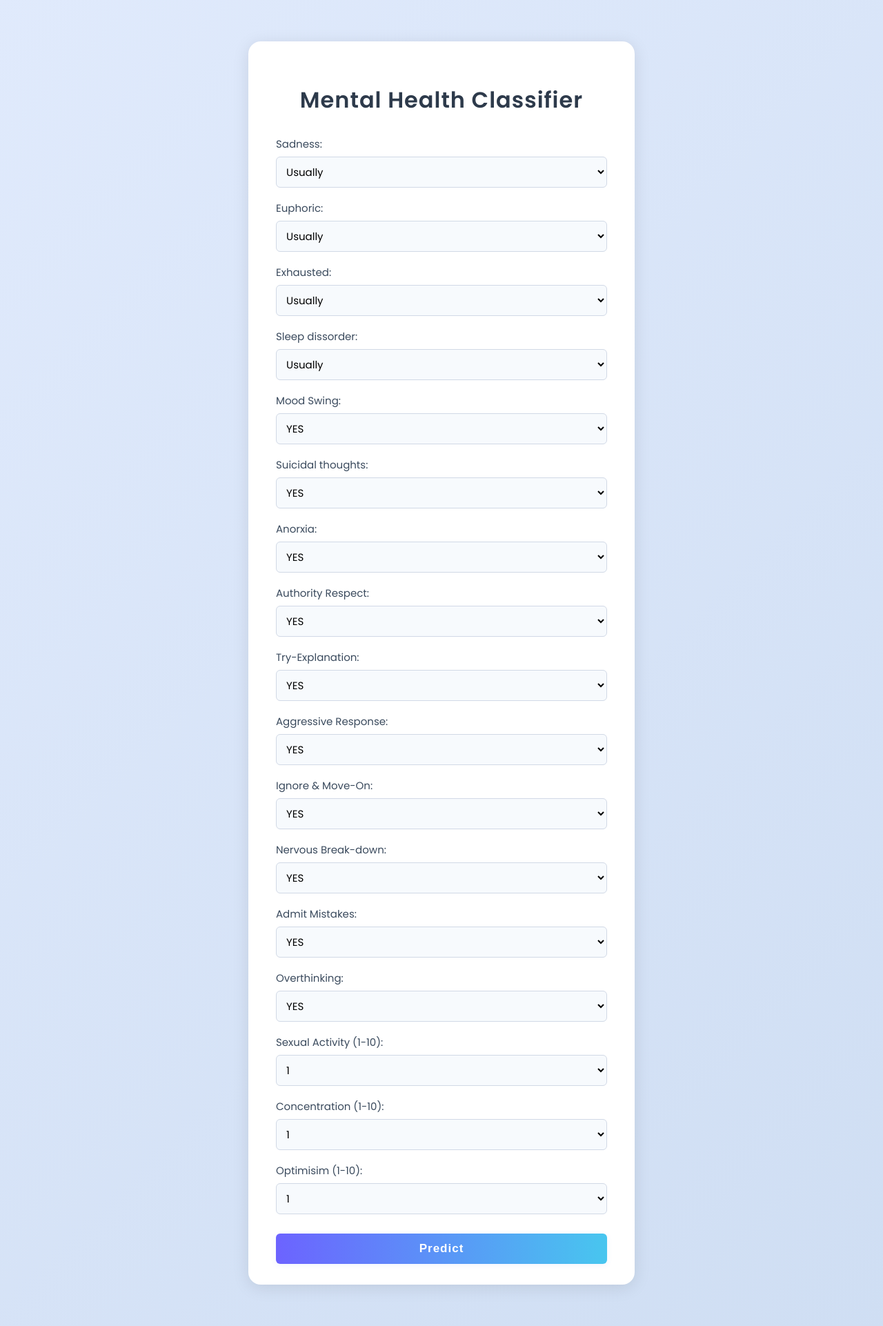
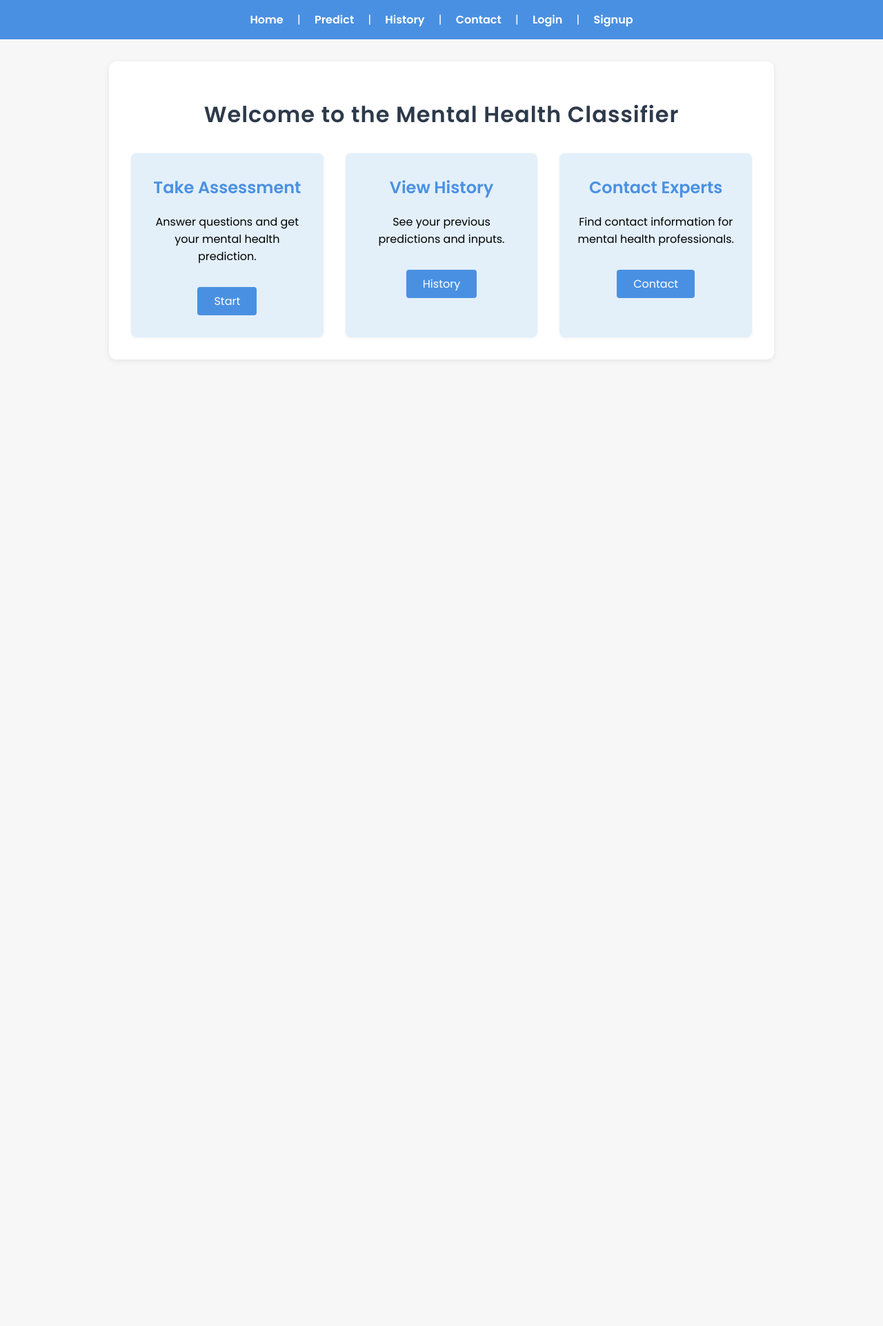
Before and after one commit to ayomidedavid/mental_health_classifier, a Flask app: page / in a window 1280 px wide. Shown: the whole page at 69% size. After the commit the page ends 489 px from the top, so only its background shows below. Run offline with Flask 3, Linux system fonts and the light colour scheme; parts of the project's set-up code (start-up, migrations or seed data) failed here and were passed over.

Commit message:
Styled all pages, added navigation bar, and improved UI/UX for all Flask templates

```diff
--- a/app.py
+++ b/app.py
@@ -1,8 +1,20 @@
-from flask import Flask, render_template, request
+import pymysql
+from flask import Flask, render_template, request, redirect, url_for, session, flash
 import pickle
 import numpy as np
+import os
 
 app = Flask(__name__)
+app.secret_key = 'your_secret_key'
+
+# MySQL connection config (update with your XAMPP credentials)
+DB_HOST = 'localhost'
+DB_USER = 'root'
+DB_PASSWORD = ''
+DB_NAME = 'mental_health'
+
+def get_db_connection():
+    return pymysql.connect(host=DB_HOST, user=DB_USER, password=DB_PASSWORD, database=DB_NAME, cursorclass=pymysql.cursors.DictCursor)
 
 # Load the trained model
 with open('best_model.pkl', 'rb') as f:
@@ -30,7 +42,6 @@ category_maps = {
     'Optimisim': None
 }
 
-# Add this mapping for the target class
 class_map = {
     0: 'Bipolar Type-1',
     1: 'Bipolar Type-2',
@@ -39,22 +50,91 @@ class_map = {
 }
 
 @app.route('/')
-def home():
-    return render_template('index.html')
+def menu():
+    return render_template('menu.html')
 
-@app.route('/predict', methods=['POST'])
+@app.route('/signup', methods=['GET', 'POST'])
+def signup():
+    if request.method == 'POST':
+        username = request.form['username']
+        password = request.form['password']
+        conn = get_db_connection()
+        with conn.cursor() as cursor:
+            cursor.execute('SELECT * FROM users WHERE username=%s', (username,))
+            if cursor.fetchone():
+                flash('Username already exists!')
+                conn.close()
+                return redirect(url_for('signup'))
+            cursor.execute('INSERT INTO users (username, password) VALUES (%s, %s)', (username, password))
+            conn.commit()
+        conn.close()
+        flash('Signup successful! Please login.')
+        return redirect(url_for('login'))
+    return render_template('signup.html')
+
+@app.route('/login', methods=['GET', 'POST'])
+def login():
+    if request.method == 'POST':
+        username = request.form['username']
+        password = request.form['password']
+        conn = get_db_connection()
+        with conn.cursor() as cursor:
+            cursor.execute('SELECT * FROM users WHERE username=%s AND password=%s', (username, password))
+            user = cursor.fetchone()
+        conn.close()
+        if user:
+            session['user_id'] = user['id']
+            session['username'] = user['username']
+            return redirect(url_for('menu'))
+        else:
+            flash('Invalid credentials!')
+    return render_template('login.html')
+
+@app.route('/logout')
+def logout():
+    session.clear()
+    return redirect(url_for('login'))
+
+@app.route('/predict', methods=['GET', 'POST'])
 def predict():
-    input_features = []
-    for feature in category_maps:
-        val = request.form.get(feature)
-        if category_maps[feature] is None:
-            input_features.append(int(val))
-        else:
-            input_features.append(category_maps[feature][val])
-    features = np.array(input_features).reshape(1, -1)
-    pred_idx = model.predict(features)[0]
-    prediction = class_map.get(pred_idx, str(pred_idx))
-    return render_template('index.html', prediction=prediction)
+    if 'user_id' not in session:
+        return redirect(url_for('login'))
+    prediction = None
+    if request.method == 'POST':
+        input_features = []
+        input_dict = {}
+        for feature in category_maps:
+            val = request.form.get(feature)
+            input_dict[feature] = val
+            if category_maps[feature] is None:
+                input_features.append(int(val))
+            else:
+                input_features.append(category_maps[feature][val])
+        features = np.array(input_features).reshape(1, -1)
+        pred_idx = model.predict(features)[0]
+        prediction = class_map.get(pred_idx, str(pred_idx))
+        # Save to history
+        conn = get_db_connection()
+        with conn.cursor() as cursor:
+            cursor.execute('INSERT INTO history (user_id, input_data, prediction) VALUES (%s, %s, %s)', (session['user_id'], str(input_dict), prediction))
+            conn.commit()
+        conn.close()
+    return render_template('predict.html', prediction=prediction)
+
+@app.route('/history')
+def history():
+    if 'user_id' not in session:
+        return redirect(url_for('login'))
+    conn = get_db_connection()
+    with conn.cursor() as cursor:
+        cursor.execute('SELECT * FROM history WHERE user_id=%s', (session['user_id'],))
+        user_history = cursor.fetchall()
+    conn.close()
+    return render_template('history.html', history=user_history)
+
+@app.route('/contact')
+def contact():
+    return render_template('contact.html')
 
 if __name__ == '__main__':
     app.run(debug=True)
--- a/static/style.css
+++ b/static/style.css
@@ -1,10 +1,35 @@
 @import url('https://fonts.googleapis.com/css2?family=Poppins:wght@400;600&display=swap');
 
 body {
-    background: linear-gradient(135deg, #e0eafc 0%, #cfdef3 100%);
     font-family: 'Poppins', Arial, sans-serif;
+    background: #f7f7f7;
     margin: 0;
     padding: 0;
+}
+nav {
+    background: #4a90e2;
+    color: #fff;
+    padding: 1em;
+    text-align: center;
+    margin-bottom: 2em;
+}
+nav a {
+    color: #fff;
+    margin: 0 1em;
+    text-decoration: none;
+    font-weight: bold;
+    transition: color 0.2s;
+}
+nav a:hover {
+    color: #ffd700;
+}
+main {
+    max-width: 900px;
+    margin: 2em auto;
+    padding: 2em;
+    background: #fff;
+    border-radius: 10px;
+    box-shadow: 0 2px 8px rgba(0,0,0,0.08);
 }
 .container {
     max-width: 480px;
@@ -21,6 +46,9 @@ h1 {
     margin-bottom: 28px;
     letter-spacing: 1px;
 }
+h2, h3 {
+    color: #4a90e2;
+}
 label {
     display: block;
     margin-top: 18px;
@@ -28,7 +56,7 @@ label {
     font-size: 15px;
     font-weight: 500;
 }
-select, input[type="text"] {
+select, input[type="text"], input, select {
     width: 100%;
     padding: 10px;
     margin-top: 7px;
@@ -62,6 +90,50 @@ button {
 button:hover {
     background: linear-gradient(90deg, #48c6ef 0%, #6c63ff 100%);
 }
+.card-container {
+    display: flex;
+    gap: 2em;
+    justify-content: center;
+    margin-top: 2em;
+}
+.card {
+    background: #e3f0fa;
+    border-radius: 8px;
+    box-shadow: 0 1px 4px rgba(0,0,0,0.06);
+    padding: 2em 1.5em;
+    width: 250px;
+    text-align: center;
+    transition: box-shadow 0.2s;
+}
+.card:hover {
+    box-shadow: 0 4px 16px rgba(74,144,226,0.15);
+}
+.card h2 {
+    margin-top: 0;
+}
+.btn {
+    display: inline-block;
+    margin-top: 1em;
+    padding: 0.5em 1.5em;
+    background: #4a90e2;
+    color: #fff;
+    border: none;
+    border-radius: 4px;
+    text-decoration: none;
+    font-size: 1em;
+    cursor: pointer;
+    transition: background 0.2s;
+}
+.btn:hover {
+    background: #357ab8;
+}
+form {
+    margin: 2em 0;
+    background: #f9f9f9;
+    padding: 2em;
+    border-radius: 8px;
+    box-shadow: 0 1px 4px rgba(0,0,0,0.04);
+}
 .result {
     margin-top: 28px;
     padding: 18px;
@@ -74,3 +146,20 @@ button:hover {
     font-weight: 500;
     letter-spacing: 0.5px;
 }
+table {
+    width: 100%;
+    border-collapse: collapse;
+    margin: 2em 0;
+}
+th, td {
+    padding: 0.75em;
+    border: 1px solid #ddd;
+    text-align: left;
+}
+th {
+    background: #e3f0fa;
+}
+ul {
+    list-style: disc inside;
+    margin: 1em 0 1em 2em;
+}
--- /dev/null
+++ b/templates/menu.html
@@ -0,0 +1,41 @@
+<!DOCTYPE html>
+<html lang="en">
+<head>
+    <meta charset="UTF-8">
+    <title>Welcome - Mental Health Classifier</title>
+    <link rel="stylesheet" href="/static/style.css">
+</head>
+<body>
+    <nav>
+        <a href="/">Home</a> |
+        <a href="/predict">Predict</a> |
+        <a href="/history">History</a> |
+        <a href="/contact">Contact</a> |
+        {% if session.username %}
+        <span>Welcome, {{ session.username }}!</span> <a href="/logout">Logout</a>
+        {% else %}
+        <a href="/login">Login</a> | <a href="/signup">Signup</a>
+        {% endif %}
+    </nav>
+    <main>
+        <h1>Welcome to the Mental Health Classifier</h1>
+        <div class="card-container">
+            <div class="card">
+                <h2>Take Assessment</h2>
+                <p>Answer questions and get your mental health prediction.</p>
+                <a href="/predict" class="btn">Start</a>
+            </div>
+            <div class="card">
+                <h2>View History</h2>
+                <p>See your previous predictions and inputs.</p>
+                <a href="/history" class="btn">History</a>
+            </div>
+            <div class="card">
+                <h2>Contact Experts</h2>
+                <p>Find contact information for mental health professionals.</p>
+                <a href="/contact" class="btn">Contact</a>
+            </div>
+        </div>
+    </main>
+</body>
+</html>
```
Also changed, not shown: database.sql (added, +19 -0 lines), templates/contact.html (added, +30 -0 lines), templates/history.html (added, +39 -0 lines), templates/login.html (added, +35 -0 lines), templates/predict.html (added, +44 -0 lines), templates/signup.html (added, +35 -0 lines).
